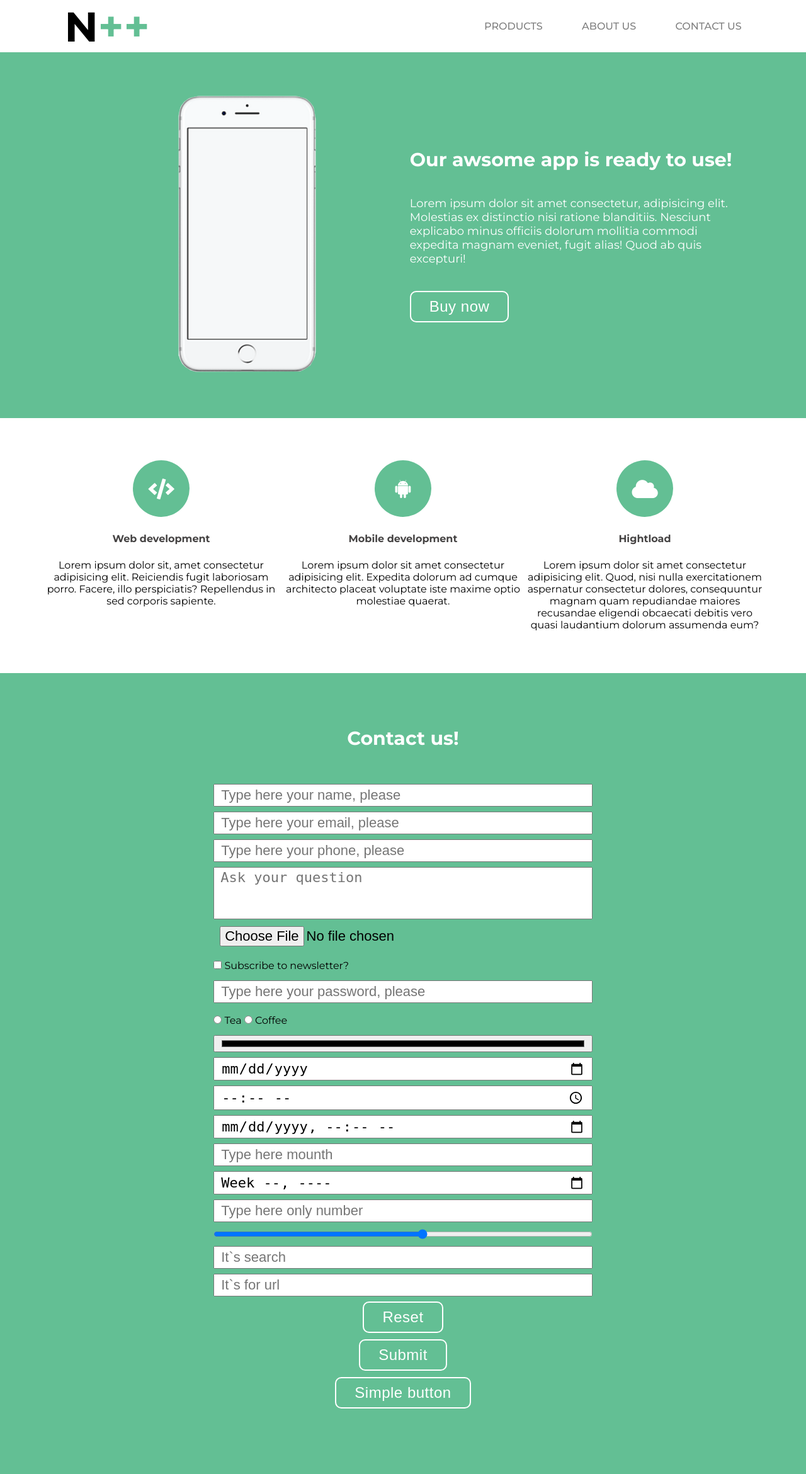
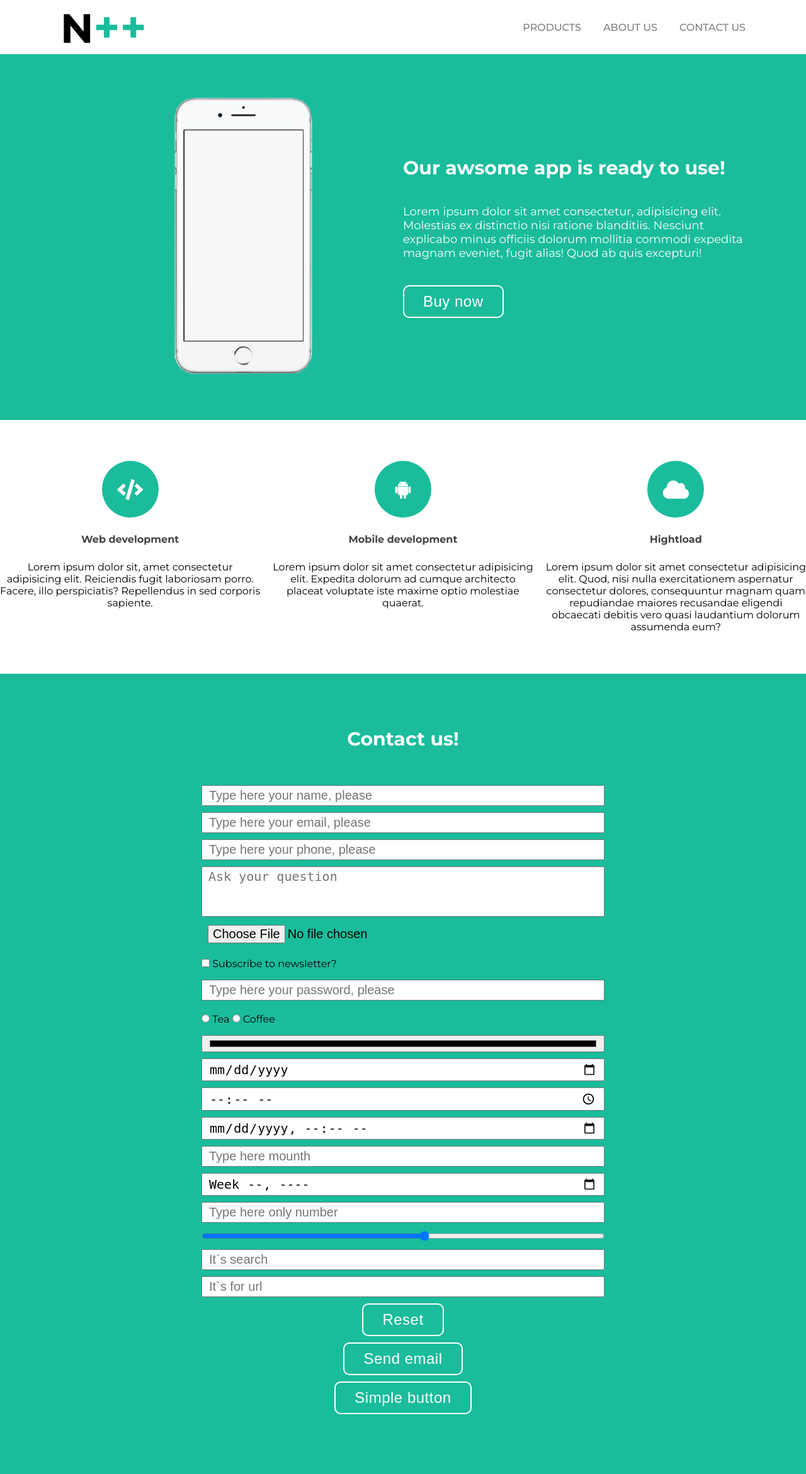
Before and after one commit to VeryLazyFox/homeworks, a PHP site: page / in a window 1280 px wide. Shown: the whole page at 63% size. Before the commit the page ends 2237 px from the top, so only its background shows below. Run offline with PHP 8.4, Linux system fonts and the light colour scheme.

Commit message:
change color and fox bugs

```diff
--- a/WD_PS1 HTML, CSS/Landing/index.html
+++ b/WD_PS1 HTML, CSS/Landing/index.html
@@ -8,14 +8,15 @@
     <link rel="stylesheet" href="https://use.fontawesome.com/releases/v5.7.2/css/all.css" integrity="sha384-fnmOCqbTlWIlj8LyTjo7mOUStjsKC4pOpQbqyi7RrhN7udi9RwhKkMHpvLbHG9Sr" crossorigin="anonymous">
   </head>
   <body>
+    <div class="wrapper">
       <header class='header'>
         <div class="header__logo">
           <p class='text'>N<span class='plus'>++</span></p>
         </div>
         <nav class='navigation'>
-          <a href='#products'>products</a>
-          <a href="#about us">about us</a>
-          <a href="#contact us">contact us</a>
+          <a href='#products'>PRODUCTS</a>
+          <a href="#about us">ABOUT US</a>
+          <a href="#contact us">CONTACT US</a>
         </nav>
       </header>
       <section id='products' class="iphone">
@@ -63,7 +64,7 @@
           <input class='input' type="text" placeholder="Type here your name, please">
           <input class='input' type="email" placeholder="Type here your email, please">
           <input class='input' type="tel" placeholder="Type here your phone, please">
-          <textarea class='textarea' resize: none rows="3" placeholder="Ask your question"></textarea>
+          <textarea class='textarea' rows="3" placeholder="Ask your question"></textarea>
           <input class='input' type="file" placeholder="Download here your file, please">
           <input class='input' type="hidden" placeholder='it`s hidden'>
           <div class="form-one-line">
@@ -72,9 +73,9 @@
           </div>
           <input class='input' type="password" placeholder='Type here your password, please '>
           <div class="form-one-line">
-              <input class='input drink' type="radio" name="drink" value="radio">
-              <label for="radio">Tea</label>
-          <input class='input drink' type="radio" name="drink" value="radio2">
+            <input class='input drink' id='tea' type="radio" name="drink" value="radio">
+            <label for="tae">Tea</label>
+            <input class='input drink' id='coffee' type="radio" name="drink" value="radio2">
             <label for="radio2">Coffee</label>
           </div>
           <input class='input' type="color">
@@ -88,11 +89,11 @@
           <input class='input' type="search" placeholder="It`s search">
           <input class='input' type="url" placeholder="It`s for url">
 
-
           <input type="reset" class='button button-contact'>
-          <input type="submit" class='button button-contact'>
+          <input type="submit" class='button button-contact' value='Send email'>
           <input type="button" class='button button-contact' value='Simple button'>
         </form>
       </section>
+    </div>
   </body>
 </html>
--- a/WD_PS1 HTML, CSS/Landing/style.css
+++ b/WD_PS1 HTML, CSS/Landing/style.css
@@ -1,9 +1,7 @@
 @import url("https://fonts.googleapis.com/css?family=Montserrat:400,500,700");
-body {
-  margin: 0;
+.wrapper {
   min-height: 100vh;
   position: relative;
-  padding-bottom: 100px;
   font-family: "Montserrat", sans-serif;
   width: 100%;
   max-width: 1960px;
@@ -18,7 +16,7 @@ body {
 
 .header {
   display: flex;
-  width: 84%;
+  width: 85%;
   margin: 0 auto;
   justify-content: space-between;
 }
@@ -26,41 +24,43 @@ body {
   font-weight: 700;
 }
 .header__logo .text {
-  font-size: 66px;
+  font-size: 65px;
 }
 .header__logo .plus {
-  color: #63bf94;
-  font-size: 68px;
+  color: #1abc9c;
+  font-size: 70px;
 }
 .header .navigation {
-  text-transform: uppercase;
   display: flex;
   align-items: center;
-  width: 38%;
   justify-content: space-between;
 }
 .header .navigation a {
   text-decoration: none;
   color: grey;
   font-weight: 500;
+  margin-right: 35px;
+}
+.header .navigation a:last-child {
+  margin-right: 0;
 }
 .header .navigation a:hover {
   color: black;
 }
 
 .iphone {
-  background-color: #63bf94;
+  background-color: #1abc9c;
 }
 .iphone .phone {
   padding: 65px 0px;
   display: flex;
   align-items: center;
-  width: 84%;
+  width: 85%;
   margin: 0 auto;
   justify-content: space-between;
 }
 .iphone .phone__text {
-  width: 49%;
+  width: 50%;
   color: white;
   font-size: 18px;
 }
@@ -74,18 +74,22 @@ body {
 .icons {
   display: flex;
   justify-content: center;
-  padding: 67px 0px;
+  padding: 65px 0px;
 }
 .icons .item {
   text-align: center;
   display: flex;
   flex-direction: column;
   align-items: center;
-  width: 30%;
+  flex: 1;
+  margin-right: 20px;
+}
+.icons .item:last-child {
+  margin-right: 0px;
 }
 .icons .item__icon {
   border-radius: 50%;
-  background-color: #63bf94;
+  background-color: #1abc9c;
   color: white;
   border-radius: 50%;
   position: relative;
@@ -101,7 +105,7 @@ body {
   font-size: 33px;
 }
 .icons .item__headline {
-  margin-bottom: 23px;
+  margin-bottom: 25px;
   font-weight: 700;
   color: #454343;
 }
@@ -111,24 +115,24 @@ body {
   display: flex;
   flex-direction: column;
   justify-content: center;
-  background-color: #63bf94;
+  background-color: #1abc9c;
 }
 .contact .form {
   display: flex;
   flex-direction: column;
   justify-content: center;
   align-items: center;
-  width: 47%;
+  width: 50%;
   margin: 0 auto;
 }
 .contact .form__headline {
-  margin-bottom: 54px;
+  margin-bottom: 55px;
 }
 .contact .form .input, .contact .form .textarea {
   width: 100%;
-  font-size: 22px;
+  font-size: 20px;
   padding: 3px 10px;
-  margin-bottom: 8px;
+  margin-bottom: 10px;
 }
 .contact .form .textarea {
   resize: none;
@@ -152,7 +156,7 @@ h2 {
 }
 
 button, .button {
-  padding: 9px 29px;
+  padding: 10px 30px;
   margin: 0px;
   text-align: center;
   color: white;
@@ -169,7 +173,7 @@ button, .button {
   border-radius: 10px;
 }
 button:hover, .button:hover {
-  color: #63bf94;
+  color: #1abc9c;
   background-color: white;
 }
 button:active, .button:active {
--- a/WD_PS1 HTML, CSS/Landing/style.scss
+++ b/WD_PS1 HTML, CSS/Landing/style.scss
@@ -1,6 +1,6 @@
 @import url('https://fonts.googleapis.com/css?family=Montserrat:400,500,700');
 @mixin btn($bg: black, $fs: 18px, $ls: 0.5px, $clr: white, $fw: 400) {
-  padding: 9px 29px;
+  padding: 10px 30px;
   margin: 0px;
   text-align: center;
   color: $clr;
@@ -13,7 +13,7 @@
   border: none;
   cursor: pointer;
   &:hover {
-    color: #63bf94;
+    color: #1abc9c;
     background-color: white;
   }
   &:active{
@@ -21,11 +21,9 @@
     filter: saturate(150%);
   }
 }
-body {
-  margin: 0;
+.wrapper{
   min-height:100vh;
   position:relative;
-  padding-bottom:100px;
   font-family: 'Montserrat', sans-serif;
   width: 100%;
   max-width: 1960px;
@@ -38,30 +36,31 @@ body {
 }
 .header{
   display: flex;
-  width: 84%;
+  width: 85%;
   margin: 0 auto;
   justify-content: space-between;
   &__logo{
-    // font-size: 50px;
     font-weight: 700;
     .text{
-      font-size: 66px;
+      font-size: 65px;
     }
     .plus{
-      color: #63bf94;
-      font-size: 68px;
+      color: #1abc9c;
+      font-size: 70px;
     }
   }
   .navigation{
-    text-transform: uppercase;
     display: flex;
     align-items: center;
-    width: 38%;
     justify-content: space-between;
     a{
       text-decoration: none;
       color:grey;
       font-weight: 500;
+      margin-right: 35px;
+      &:last-child{
+        margin-right: 0;
+      }
       &:hover{
         color: darken(grey, 80%);
       }
@@ -69,16 +68,16 @@ body {
   }
 }
 .iphone{
-  background-color: #63bf94;
+  background-color: #1abc9c;
   .phone{
     padding: 65px 0px;
     display: flex;
     align-items: center;
-    width: 84%;
+    width: 85%;
     margin: 0 auto;
     justify-content: space-between;
     &__text{
-      width: 49%;
+      width: 50%;
       color: white;
       font-size: 18px;
       .text{
@@ -93,16 +92,20 @@ body {
 .icons{
   display: flex;
   justify-content: center;
-  padding: 67px 0px;
+  padding: 65px 0px;
   .item{
     text-align: center;
     display: flex;
     flex-direction: column;
     align-items: center;
-    width: 30%;
+    flex: 1;
+    margin-right: 20px;
+    &:last-child{
+      margin-right: 0px;
+    }
     &__icon{
       border-radius: 50%;
-      background-color: #63bf94;
+      background-color: #1abc9c;
       color: white;
       border-radius: 50%;
       position: relative;
@@ -118,7 +121,7 @@ body {
       }
     }
     &__headline{
-      margin-bottom: 23px;
+      margin-bottom: 25px;
       font-weight: 700;
       color: #454343;
     }
@@ -129,22 +132,22 @@ body {
   display: flex;
   flex-direction: column;
   justify-content: center;
-  background-color: #63bf94;
+  background-color: #1abc9c;
   .form{
     display: flex;
     flex-direction: column;
     justify-content: center;
     align-items: center;
-    width: 47%;
+    width: 50%;
     margin: 0 auto;
     &__headline{
-      margin-bottom: 54px;
+      margin-bottom: 55px;
     }
     .input,.textarea{
       width: 100%;
-      font-size: 22px;
+      font-size: 20px;
       padding: 3px 10px;
-      margin-bottom: 8px;
+      margin-bottom: 10px;
     }
     .textarea{
       resize: none;
@@ -174,8 +177,6 @@ button, .button{
   border: solid 2px white;
   border-radius: 10px;
   &-contact{
-    // width: 30%;
     margin-bottom: 10px;
-    // padding: 10px 20px;
   }
 }
```
Also changed, not shown: 1 other file. Lines whose indentation alone changed are shown as unchanged.
